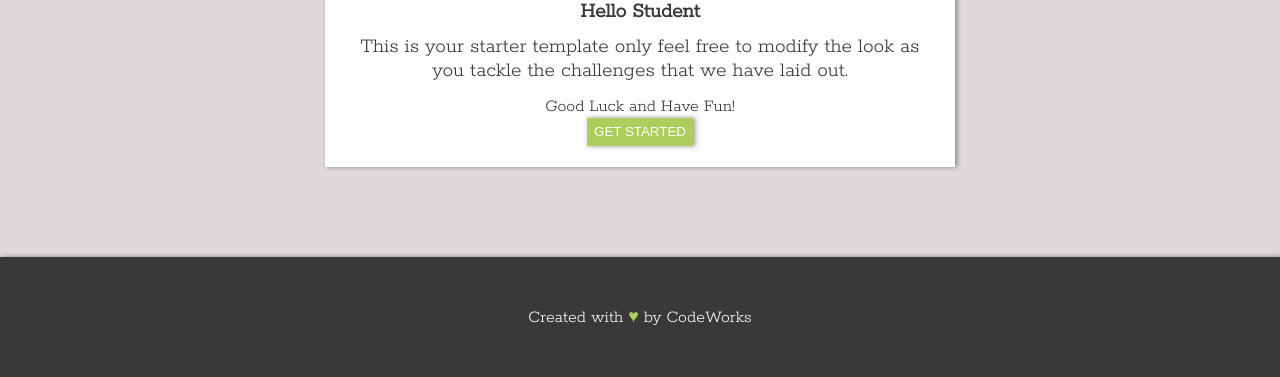
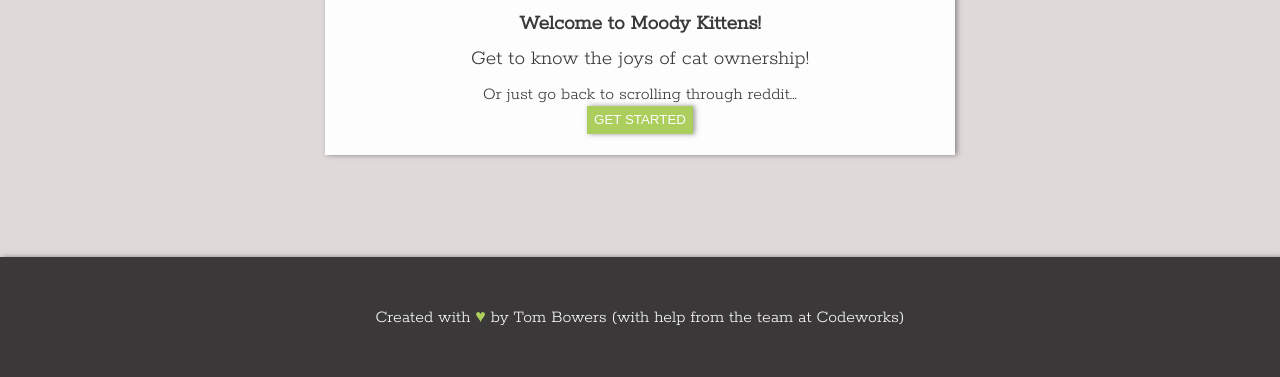
Before and after one commit to CyberDack/moody-kittens, a plain HTML site: page index.html in a window 1280 px wide. Shown: the part 426-803 px from the top of the page. Drawn offline with Linux system fonts and the light colour scheme.

Commit message:
small updates

```diff
--- a/app.js
+++ b/app.js
@@ -86,7 +86,7 @@ function drawKittens() {
 
     <div class="card p-2 text-center bg-dark m-2">
     <div class="card p-2 text-center bg-dark kitten ${kitten.mood}">
-    <img class="kitten" src=${kitten.image} height="150" width="150" alt="Missing Kitten">
+    <img class="kitten" src=${kitten.image} height="150" width="150" alt="Moody Kitten">
     </div>
     <div class="mt-2 text-light">
 
--- a/index.html
+++ b/index.html
@@ -29,9 +29,9 @@
       <div class="card p-2 text-center w-50">
         <img src="moody-logo.png" height="250" alt="Moody Kittens">
         <div class="mt-2">
-          <b class="text-center">Hello Student</b>
-          <p>This is your starter template only feel free to modify the look as you tackle the challenges that we have laid out.</p>
-          <small>Good Luck and Have Fun!</small>
+          <b class="text-center">Welcome to Moody Kittens!</b>
+          <p>Get to know the joys of cat ownership!</p>
+          <small>Or just go back to scrolling through reddit...</small>
           <br>
           <button onclick="getStarted()">Get Started</button>
           <div id="clear-kittens"></div>
@@ -44,7 +44,7 @@
       </div>
   </main>
   <footer class="card bg-dark text-light p-2 d-flex align-items-center justify-content-center">
-    <small>Created with <span style="color: var(--primary)">&hearts;</span> by CodeWorks</small>
+    <small>Created with <span style="color: var(--primary)">&hearts;</span> by Tom Bowers (with help from the team at Codeworks)</small>
   </footer>
 
   <script src="app.js"></script>
```
